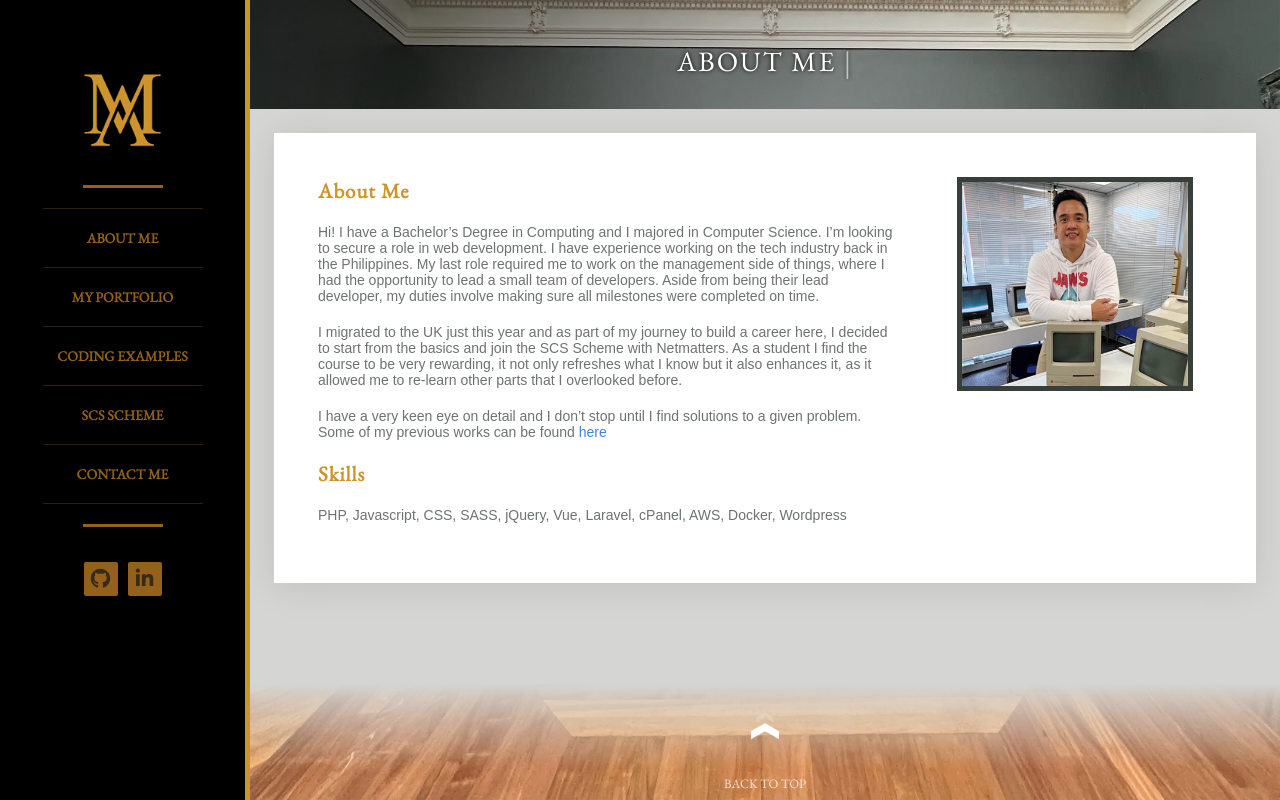
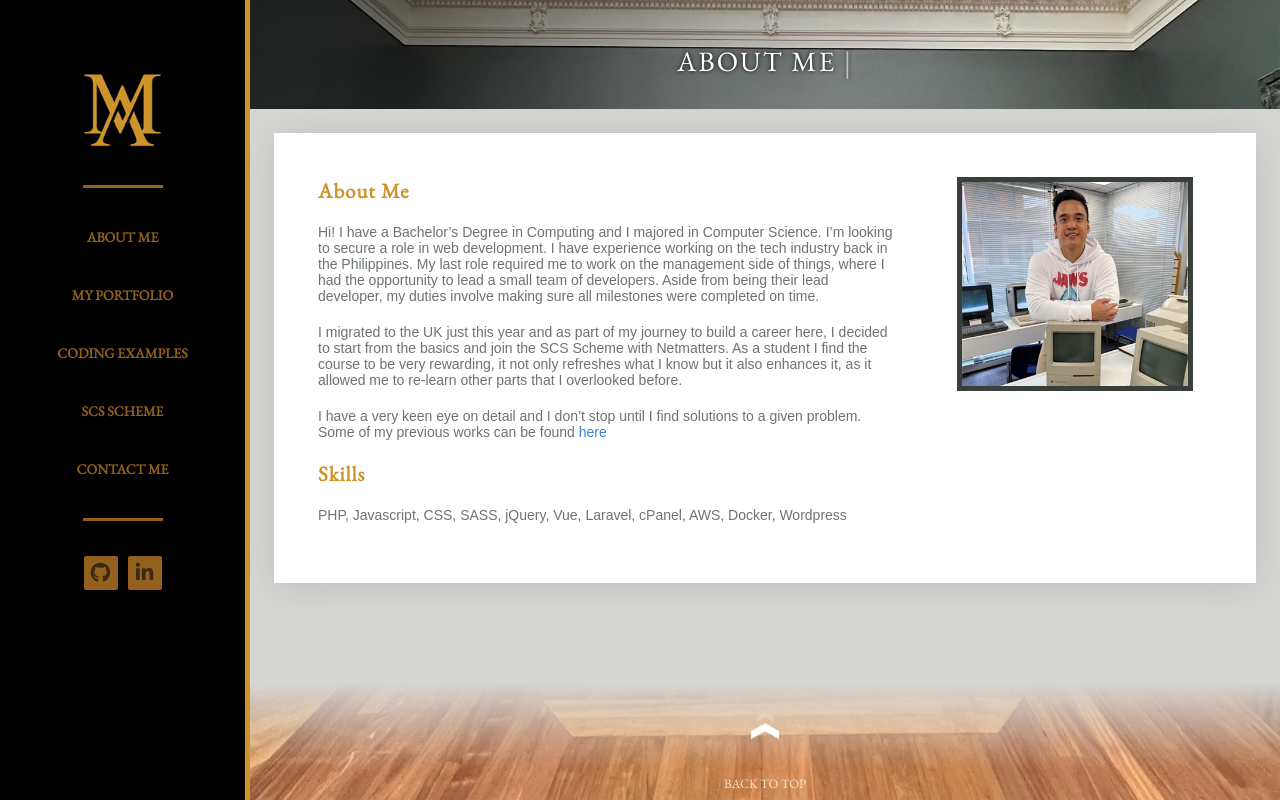
Before and after one commit to chiefofstack/html-portfolio, a PHP site: page /about.html in a window 1280 px wide. Run offline with PHP 8.4, Linux system fonts and the light colour scheme; some libraries are stand-ins or nearby versions; some web fonts are replaced.

Commit message:
remove borders on desktop to fix responsiveness issues on landscape screens

```diff
--- a/css/application.css
+++ b/css/application.css
@@ -1059,7 +1059,7 @@ p {
 }
 @media (max-width: 768px) and (min-height: 0) {
   .grid {
-    transition: 0.5s;
+    transition: 0.2s;
     grid-template-rows: 60px calc(100vh - 60px);
   }
   .grid.active {
@@ -1120,6 +1120,9 @@ p {
   margin: 0;
 }
 
+.nav__item {
+  border-bottom: 1px solid #2d1f0b;
+}
 .nav__item:first-child {
   border-top: 1px solid #2d1f0b;
 }
@@ -1132,7 +1135,6 @@ p {
   color: #93611c;
   font-weight: 600;
   font-family: "EB Garamond", "serif";
-  border-bottom: 1px solid #2d1f0b;
 }
 .nav__item a:hover {
   text-decoration: underline;
@@ -1190,6 +1192,12 @@ p {
     z-index: 1;
     display: block;
     background-color: #93611c;
+  }
+  .nav__item {
+    border: none;
+  }
+  .nav__item:first-child {
+    border: none;
   }
   .site-logo {
     width: 80px;
--- a/scss/layout/_grid.scss
+++ b/scss/layout/_grid.scss
@@ -56,7 +56,7 @@
 @media(max-width: map.get($breakpoints, "md")){
     @media(min-height:0){
         .grid{
-            transition: 0.5s;
+            transition: 0.2s;
             grid-template-rows: 60px calc(100vh - 60px);
         }
         .grid.active{
--- a/scss/modules/_nav.scss
+++ b/scss/modules/_nav.scss
@@ -28,8 +28,11 @@
     }
 }
 
-.nav__item:first-child{
-    border-top: 1px solid #2d1f0b;
+.nav__item{
+    border-bottom: 1px solid #2d1f0b;
+    &:first-child{
+        border-top: 1px solid #2d1f0b;
+    }
 }
 .nav__item a{
     padding:20px 0;
@@ -39,7 +42,6 @@
     color: $header-a-color;
     font-weight: 600;
     font-family: 'EB Garamond', 'serif';
-    border-bottom: 1px solid #2d1f0b;
     &:hover{
         text-decoration:underline;
     }
@@ -95,6 +97,12 @@
         &::before, &::after{
             margin: 20px auto;
             @include bar($header-a-color, 50%);
+        }
+    }
+    .nav__item{
+        border:none;
+        &:first-child{
+            border:none;
         }
     }
     .site-logo{
```
